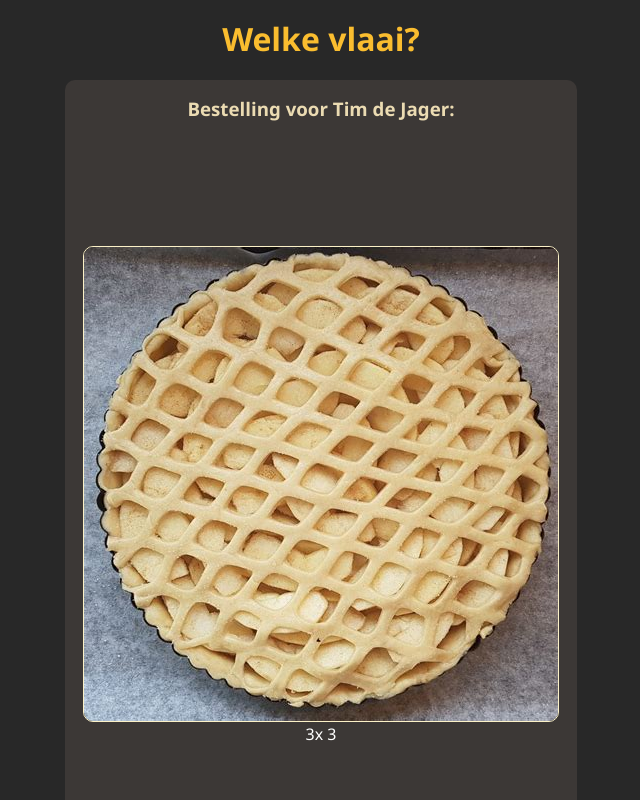
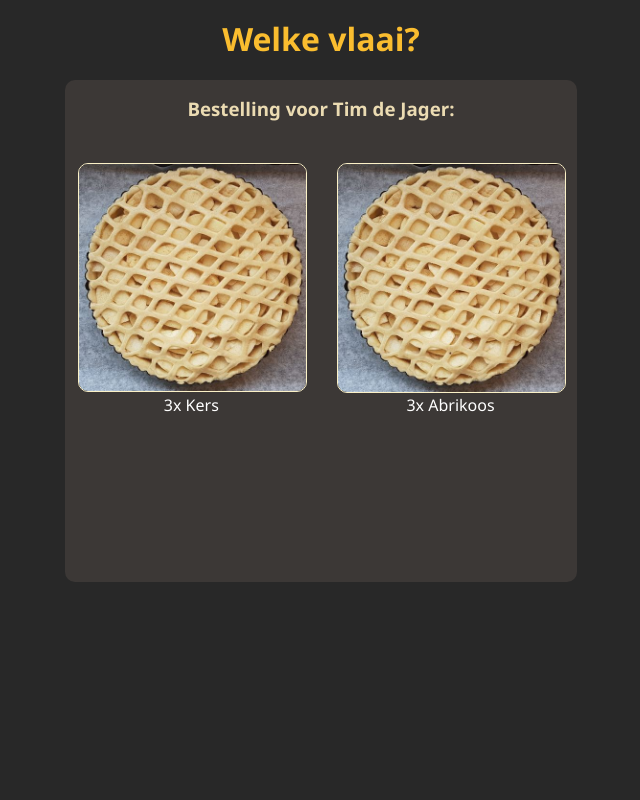
Before and after one commit to tdejager/notivlaai, a React (Vite) app in the folder notivlaai-client/: page / in a window 1280 px wide. Shown: the top 800 px of the page, without its empty margins (319-959 px from the left). Built offline with nearby package versions, Linux system fonts and the light colour scheme.

Commit message:
feat: rendering with zustand

```diff
--- a/notivlaai-client/package.json
+++ b/notivlaai-client/package.json
@@ -20,7 +20,7 @@
     "eslint-plugin-jsx-a11y": "^6.2.3",
     "eslint-plugin-prettier": "^3.1.2",
     "eslint-plugin-react": "^7.17.0",
-    "eslint-plugin-react-hooks": "^2.3.0",
+    "eslint-plugin-react-hooks": "^4.0.0",
     "husky": "^3.1.0",
     "jest": "^24.9.0",
     "parcel": "^1.12.4",
@@ -72,6 +72,7 @@
     "normalize.css": "^8.0.1",
     "react": "^16.13.1",
     "react-dom": "^16.13.1",
-    "styled-components": "^5.1.0"
+    "styled-components": "^5.1.0",
+    "zustand": "^2.2.3"
   }
 }
--- a/notivlaai-client/src/OrderComponent.tsx
+++ b/notivlaai-client/src/OrderComponent.tsx
@@ -28,18 +28,23 @@ function VlaaiDisplay(props: { vlaai: VlaaiType; amount: number }) {
   );
 }
 
+export interface OrderRow {
+  vlaai: VlaaiType;
+  amount: number;
+}
+
 export interface OrderProps {
   clientName: string;
-  orders: [{ vlaai: VlaaiType; amount: number }];
+  rows: Array<OrderRow>;
 }
 /**
  * This is a single order for a client
  */
 export function OrderComponent(props: OrderProps) {
-  const { clientName, orders } = props;
+  const { clientName, rows } = props;
 
-  const displayOrders = orders.map(value => {
-    return VlaaiDisplay(value);
+  const displayOrders = rows.map(value => {
+    return <VlaaiDisplay key={value.vlaai.toString()} vlaai={value.vlaai} amount={value.amount} />;
   });
 
   return (
--- a/notivlaai-client/src/components.ts
+++ b/notivlaai-client/src/components.ts
@@ -41,17 +41,18 @@ export const BestellingHeader = styled.h3`
 
 export const Vlaai = styled.img`
   max-width: 100%;
-  max-height: 100%;
+  max-height: 30vmin;
   object-fit: contain;
   border: 1px solid #fbf1c7;
   border-radius: 10px;
 `;
 
 export enum VlaaiType {
-  Abrikoos,
-  Kruimelpudding,
-  HalfHalf,
-  Kers
+  Abrikoos = 'Abrikoos',
+  Kruimelpudding = 'Kruimelpudding',
+  HalfHalf = 'HalfHalf',
+  Kers = 'Kers',
+  Appel = 'Appel'
 }
 
 // Converts a vlaai enum to the correct image
@@ -60,6 +61,7 @@ export function vlaaiToImage(vlaaiType: VlaaiType) {
     case VlaaiType.Abrikoos:
     case VlaaiType.HalfHalf:
     case VlaaiType.Kers:
+    case VlaaiType.Appel:
     case VlaaiType.Kruimelpudding:
       return vlaaiImage;
     default:
--- a/notivlaai-client/src/index.tsx
+++ b/notivlaai-client/src/index.tsx
@@ -1,25 +1,38 @@
 import * as React from 'react';
 import ReactDOM from 'react-dom';
-import { Order, OrderContainer, VlaaiType } from './components';
+import create from 'zustand';
+import { OrderContainer, VlaaiType } from './components';
 import { OrderProps, OrderComponent } from './OrderComponent';
 
 const testData: OrderProps = {
   clientName: 'Tim de Jager',
-  orders: [
+  rows: [
     {
       vlaai: VlaaiType.Kers,
+      amount: 3
+    },
+    {
+      vlaai: VlaaiType.Abrikoos,
       amount: 3
     }
   ]
 };
 
-const orders = (
-  <OrderContainer>
-    <OrderComponent clientName={testData.clientName} orders={testData.orders} />
-    <Order>This is a second order </Order>
-  </OrderContainer>
-);
+const [useStore, api] = create(set => ({
+  allOrders: [],
+  addOrder: (order: OrderProps) => set(state => ({ orders: [...state.orders, order] }))
+}));
 
+// Set some test data
+api.setState({ allOrders: [testData] });
+
+function AllOrders() {
+  const order: [OrderProps] = useStore(state => state.allOrders);
+  const allOrders = order.map(value => (
+    <OrderComponent key={value.clientName} clientName={value.clientName} rows={value.rows} />
+  ));
+  return <OrderContainer>{allOrders}</OrderContainer>;
+}
 const mount = document.getElementById('orders');
 
-ReactDOM.render(orders, mount);
+ReactDOM.render(<AllOrders> </AllOrders>, mount);
```
Also changed, not shown: 1 other file (tests, documents, lock files or other folders).
